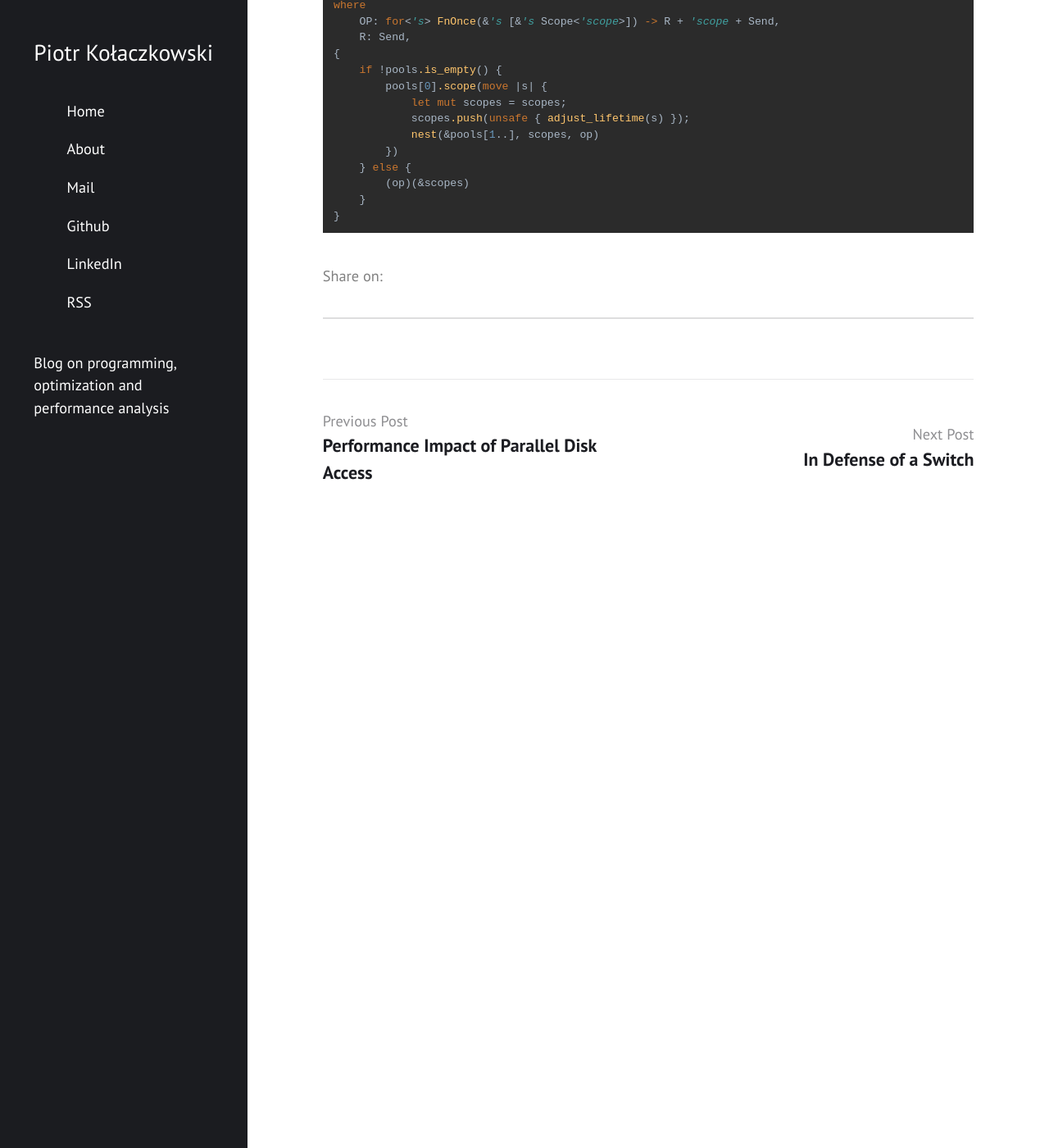
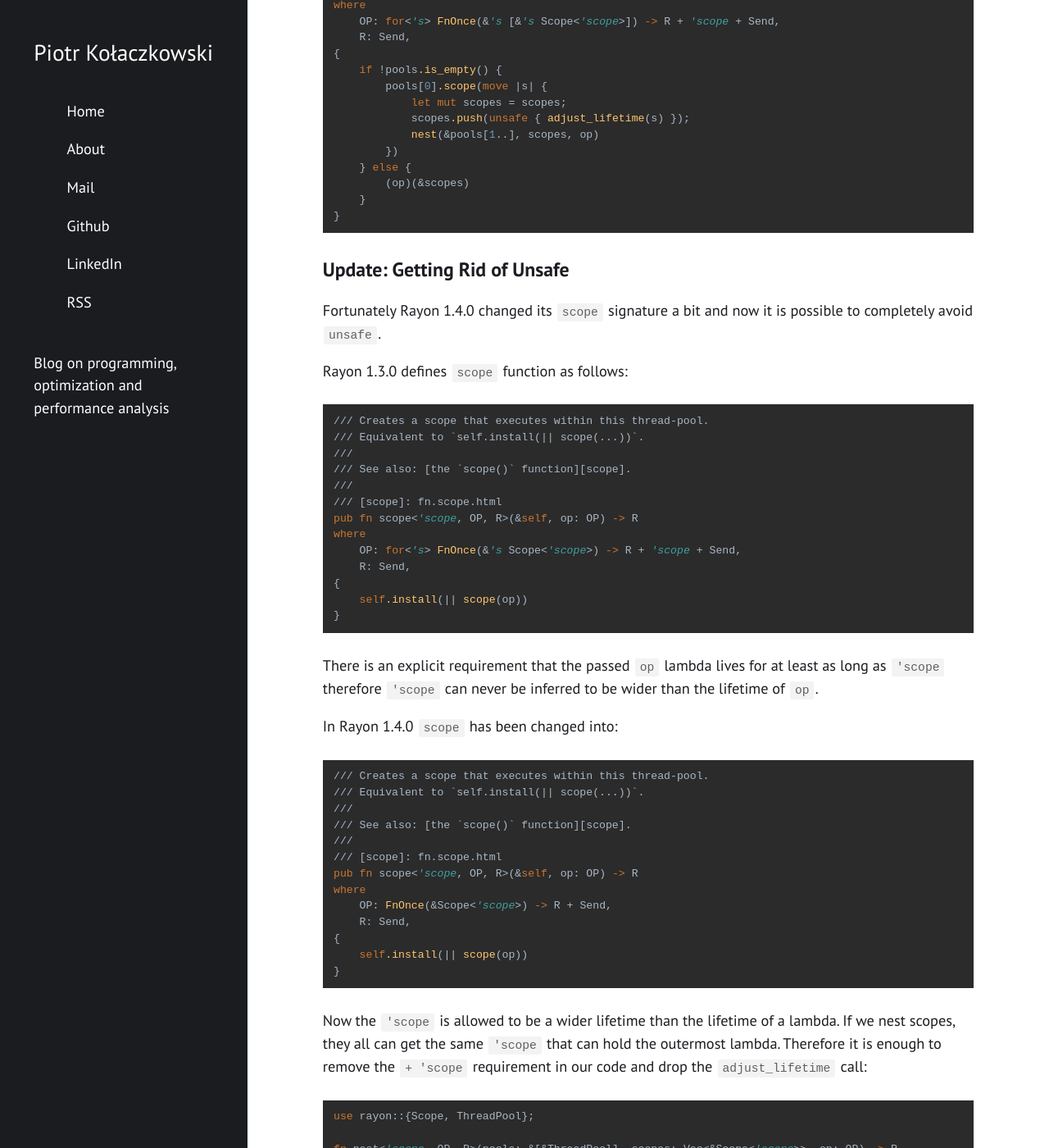
Before and after one commit to pkolaczk/pkolaczk.github.io, a Jekyll site: the page built from _posts/2020-08-26-multiple-threadpools-rust.md, in a window 1280 px wide and 1400 px high, scrolled down 10734 px. Shown: the whole window at 82% size. Built offline with Jekyll 4.4.1, drawn with Linux system fonts in a browser that asks for light colours; nearby versions of some CDN libraries; library files that are not in the unit come from our copies; comment, search, counter and statistics services are not loaded; some of the changed text lies outside the part shown.

Commit message:
Updated Multiple Thread Pools in Rust post

````diff
--- a/_posts/2020-08-26-multiple-threadpools-rust.md
+++ b/_posts/2020-08-26-multiple-threadpools-rust.md
@@ -500,3 +500,78 @@ where
     }
 }
 ```
+
+## Update: Getting Rid of Unsafe
+Fortunately Rayon 1.4.0 changed its `scope` signature a bit and now it is possible to completely avoid `unsafe`.
+
+Rayon 1.3.0 defines `scope` function as follows:
+
+```rust
+/// Creates a scope that executes within this thread-pool.
+/// Equivalent to `self.install(|| scope(...))`.
+///
+/// See also: [the `scope()` function][scope].
+///
+/// [scope]: fn.scope.html
+pub fn scope<'scope, OP, R>(&self, op: OP) -> R
+where
+    OP: for<'s> FnOnce(&'s Scope<'scope>) -> R + 'scope + Send,
+    R: Send,
+{
+    self.install(|| scope(op))
+}
+```
+
+There is an explicit requirement that the passed `op` lambda lives for at least as
+long as `'scope` therefore `'scope` can never be inferred to be wider than the lifetime of `op`.
+
+In Rayon 1.4.0 `scope` has been changed into:
+
+```rust
+/// Creates a scope that executes within this thread-pool.
+/// Equivalent to `self.install(|| scope(...))`.
+///
+/// See also: [the `scope()` function][scope].
+///
+/// [scope]: fn.scope.html
+pub fn scope<'scope, OP, R>(&self, op: OP) -> R
+where
+    OP: FnOnce(&Scope<'scope>) -> R + Send,
+    R: Send,
+{
+    self.install(|| scope(op))
+}
+```
+
+Now the `'scope` is allowed to be a wider lifetime than the lifetime of a lambda.
+If we nest scopes, they all can get the same `'scope` that can hold the outermost
+lambda. Therefore it is enough to remove the `+ 'scope` requirement in our code and drop the
+`adjust_lifetime` call:
+
+```rust
+use rayon::{Scope, ThreadPool};
+
+fn nest<'scope, OP, R>(pools: &[&ThreadPool], scopes: Vec<&Scope<'scope>>, op: OP) -> R
+where
+    OP: FnOnce(&[&Scope<'scope>]) -> R + Send,
+    R: Send,
+{
+    if !pools.is_empty() {
+        pools[0].scope(move |s| {
+            let mut scopes = scopes;
+            scopes.push(s);
+            nest(&pools[1..], scopes, op)
+        })
+    } else {
+        (op)(&scopes)
+    }
+}
+
+pub fn multi_scope<'scope, OP, R>(pools: &[&ThreadPool], op: OP) -> R
+where
+    OP: FnOnce(&[&Scope<'scope>]) -> R + Send,
+    R: Send,
+{
+    nest(pools, Vec::with_capacity(pools.len()), op)
+}
+```
````
